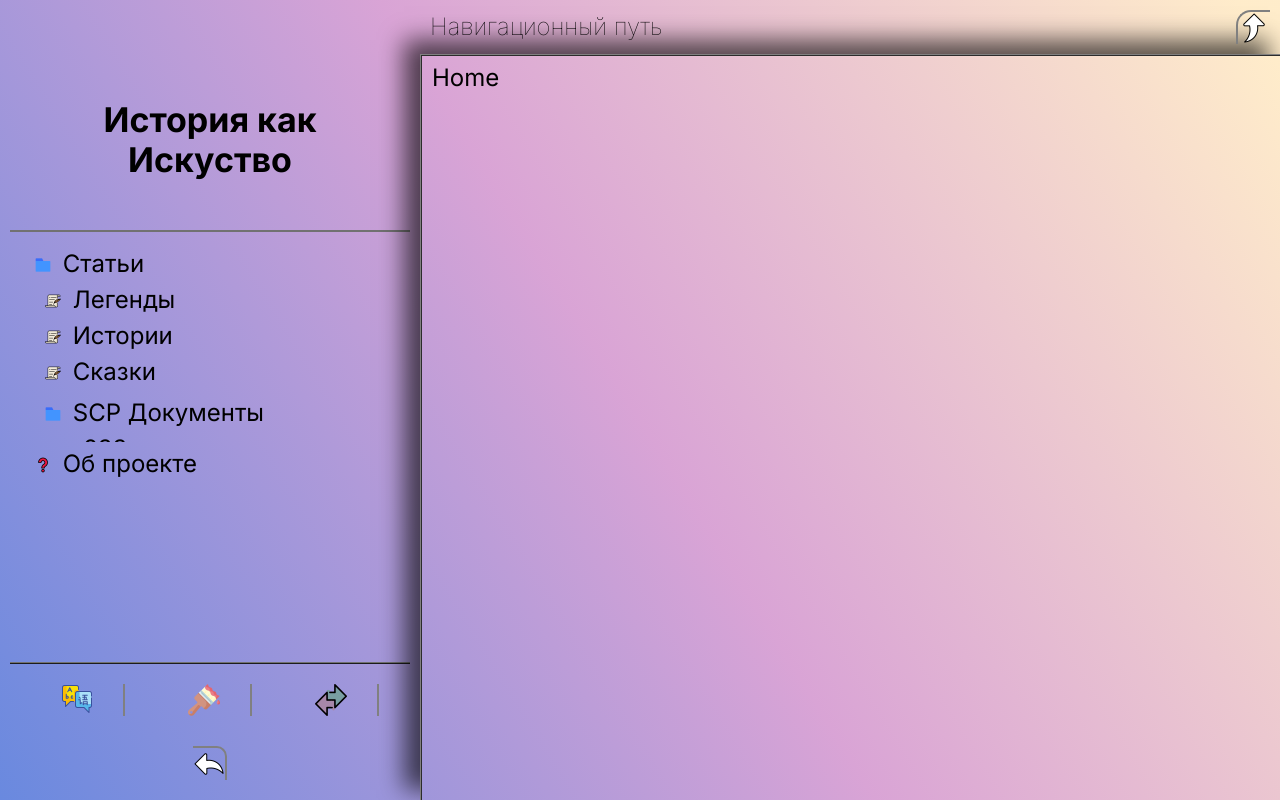
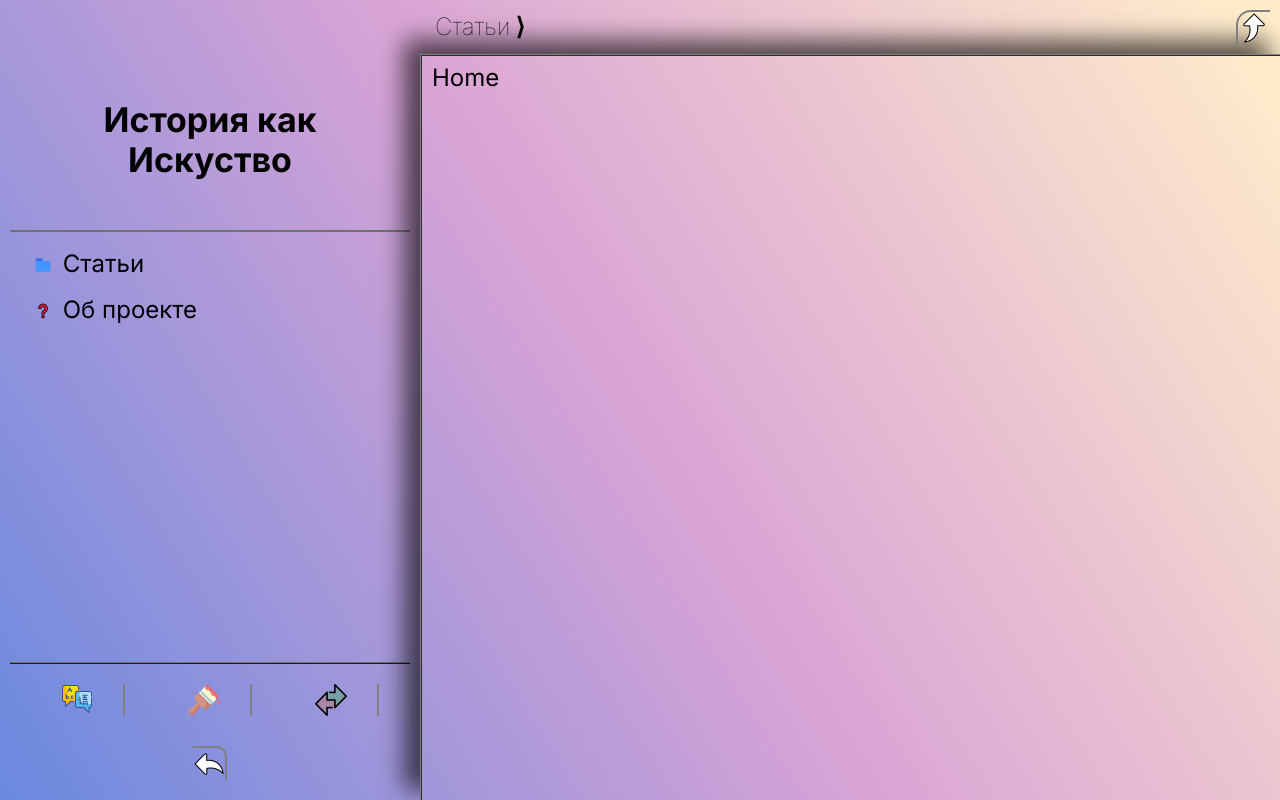
Before and after one commit to DmRafaule/TalesOfHumanity, a Django app: page / in a window 1280 px wide. Run offline with Django 4.2, Linux system fonts and the light colour scheme; data comes from the database, SQL or seed files in the repository; both versions use the stored data as it was after the commit.

Commit message:
Added and syncronized navigation with django server Init syncronization for navigation_path with django server

```diff
--- a/HistoryAsAnArt/Base/admin.py
+++ b/HistoryAsAnArt/Base/admin.py
@@ -1,5 +1,5 @@
 from django.contrib import admin
-from .models import *
+from .models import Article, Category
 
 
 class ArticleAdmin(admin.ModelAdmin):
--- a/HistoryAsAnArt/Base/models.py
+++ b/HistoryAsAnArt/Base/models.py
@@ -13,7 +13,7 @@
 
 class Category(models.Model):
     name = models.CharField(max_length=50, db_index=True, unique=True, blank=False)
-    slug = models.SlugField(max_length=50, db_index=True, unique=True)
+    slug = models.SlugField(max_length=50, db_index=True, unique=True, blank=False)
     articles = models.ManyToManyField(Article, blank=True)
     subcategories = models.ManyToManyField('self', blank=True)
 
--- a/HistoryAsAnArt/Base/static/Base/css/base.css
+++ b/HistoryAsAnArt/Base/static/Base/css/base.css
@@ -1,8 +1,8 @@
 @import url(zero.css);
-@import url(collapsingTree.css);
 @import url(containers.css);
 @import url(button.css);
-@import url(debug.css);
+@import url(collapsingTree.css);
+@import url(navigation_path.css);
 
 
 .wrapper{
@@ -24,9 +24,11 @@
 }
 
 .navigation{
-    height: 100%;
+	max-height: 100%;
+	overflow:scroll;
     flex: 0 1 auto;
-    overflow: hidden;
+	/*height:100%;*/
+    /*overflow: hidden;*/
     transition: width 0.5s, padding 0.5s;
 }
 .navigation--hide{
@@ -37,10 +39,11 @@
 .navigation--toreplace{
     max-width: 400px;
     min-width: 300px;
+	flex-grow: 1;
     height: 100%;
     padding: 10px;
     flex: 0 1 auto;
-    overflow: hidden;
+	overflow:scroll;
     transition: width 0.5s, padding 0.5s;
 }
 
@@ -65,6 +68,9 @@
 }
 
 .navigation_body{
+	flex-grow: 1;
+	/*max-height: 100%;
+	overflow:scroll;*/
     border-top: 2px solid rgb(113, 113, 113);
     border-bottom: 2px ridge rgb(113, 113, 113);
 }
@@ -77,7 +83,6 @@
 }
 
 .collapsing_tree{
-    max-height: 200px;
     overflow-y:scroll;
 }
 
@@ -112,26 +117,6 @@
     display: none;
 }
 
-.navigation_path__container{
-    flex: 1 1 auto;
-}
-
-.navigation_path{
-    height: fit-content;
-    padding-left: 10px;
-    overflow: hidden;
-    transition: height 0.5s, padding-left 0.5s;
-}
-
-.navigation_path--hide{
-    height: 0px;
-    padding-left: 0px;
-}
-
-.navigation_path__text{
-    font-weight: 100;
-    align-self: center;
-}
 
 #viewer{
     border-top: 2px ridge grey;
--- /dev/null
+++ b/HistoryAsAnArt/Base/static/Base/css/navigation_path.css
@@ -0,0 +1,36 @@
+.navigation_path__container{
+    flex: 1 1 auto;
+}
+
+.navigation_path{
+    height: fit-content;
+    padding-left: 10px;
+    overflow: hidden;
+    transition: height 0.5s, padding-left 0.5s;
+	justify-content: space-between;
+}
+
+.navigation_path--hide{
+    height: 0px;
+    padding-left: 0px;
+}
+
+.navigation_path__text{
+    font-weight: 100;
+    align-self: center;
+	max-width: 50%;
+    overflow: hidden;
+}
+
+.navigation_path__text_element{
+
+}
+
+.navigation_path__text_element > p{
+	padding-right: 5px;
+	padding-left: 5px;
+}
+
+.navigation_path__text_element > b{
+
+}
--- a/HistoryAsAnArt/Base/static/Base/js/collapsingTree.js
+++ b/HistoryAsAnArt/Base/static/Base/js/collapsingTree.js
@@ -1,7 +1,44 @@
-var togglers = document.getElementsByClassName("collapsing_tree__toggler_header");
+let togglers = document.getElementsByClassName("collapsing_tree__toggler_header");
 
-for ( var i = 0; i < togglers.length; i++) {
-  togglers[i].addEventListener("click", function() {
-    this.parentElement.querySelector(".collapsing_tree__toggler_body").classList.toggle("active");
-  });
+
+function ClickOnToggler(){
+	UpdateNavigationPath($(this).attr("data-catname"))
+	var parent_name = "Статьи"
+	catid = $(this).attr("data-catid");
+	// I found out this solution more easy to implement. Essentially we just looking for parent with the same attribute
+	parent_name = $("#collapsing_tree__toggler_header_"+catid).parent().parent().prev().attr("data-catname")
+	// Firs entry of this var. gonna always be undefined because it is a root of tree
+	if (parent_name == undefined)
+		parent_name = "Статьи"
+	$.ajax({
+		type: "POST",
+		// What kind of addres our server expectin for (gonna handle sended data)
+		url: "navigation/",
+		// Data to send on server
+		// I need pass to server parent name because I need to hide one of field (ManyToMany django DB relation)
+		data: {"category_id":catid, "parent":parent_name},
+		// For activating feature of django csrf-tokent protection
+		headers: {'X-CSRFToken': csrftoken},
+		mode: 'same-origin', // Do not send CSRF token to another domain.
+		success: function(result) {
+			// Get the body of toggler
+			var body = $('#collapsing_tree__toggler_body_'+catid);
+			// Insert 'answer' from server into site code
+			body.html(result)
+			// Set body of toggler visible
+			body.toggleClass('active')
+			// Update all available elements for interacting
+			togglers = document.querySelectorAll(".collapsing_tree__toggler_header");
+			$(".collapsing_tree__toggler_header").off("click")
+			$(".collapsing_tree__toggler_header").one("click",ClickOnToggler)
+		}
+	});
 }
+
+function UpdateNavigationPath(name){
+
+}
+
+$(document).ready(function(){
+	$(".collapsing_tree__toggler_header").one("click",ClickOnToggler);
+});
--- a/HistoryAsAnArt/Base/templates/Base/base.html
+++ b/HistoryAsAnArt/Base/templates/Base/base.html
@@ -22,67 +22,18 @@
                 <div id="articles" class="navigation_body__element container__column--margins">
                     <!-- START Collapsing tree root -->
                     <div class="collapsing_tree">
-                        <!-- START Toggler of collapsing tree -->
-                        <div class="collapsing_tree__toggler">
-                            <div class="collapsing_tree__toggler_header collapsing_tree__element">
-                                <img class="collapsing_tree__side_image" src="{% static 'Base/img/folder.png' %}" alt="image for toggle list, folder">
-                                <span>Статьи</span>
+                        {% for category in categories%}
+                            {% if category.name == "Статьи" %}
+                            <div class="collapsing_tree__toggler">
+								<div id="collapsing_tree__toggler_header_{{category.id}}" class="collapsing_tree__toggler_header collapsing_tree__element" data-catid="{{category.id}}" data-catname="{{category.name}}">
+                                    <img class="collapsing_tree__side_image" src="{% static 'Base/img/folder.png' %}" alt="image for toggle list, folder">
+                                    <span>{{category.name}}</span>
+                                </div>
+								<div id ="collapsing_tree__toggler_body_{{category.id}}" class="collapsing_tree__toggler_body active">
+                                </div>
                             </div>
-                            <div class="collapsing_tree__toggler_body">
-                                <!-- START Element of collapsing tree-->
-                                <div class="collapsing_tree__element">
-                                    <a href="#">
-                                        <img class="collapsing_tree__side_image" src="{% static 'Base/img/script.png' %}" alt="image for toggle list, folder">
-                                        <span>Легенды</span>
-                                    </a>
-                                </div>
-                                <!-- END Element of collapsing tree-->
-                                <!-- START Element of collapsing tree-->
-                                <div class="collapsing_tree__element">
-                                    <a href="#">
-                                        <img class="collapsing_tree__side_image" src="{% static 'Base/img/script.png' %}" alt="image for toggle list, folder">
-                                        <span>Истории</span>
-                                    </a>
-                                </div>
-                                <!-- END Element of collapsing tree-->
-                                <!-- START Element of collapsing tree-->
-                                <div class="collapsing_tree__element">
-                                    <a href="#">
-                                        <img class="collapsing_tree__side_image" src="{% static 'Base/img/script.png' %}" alt="image for toggle list, folder">
-                                        <span>Сказки</span>
-                                    </a>
-                                </div>
-                                <!-- END Element of collapsing tree-->
-                                <!-- START Toggler of collapsing tree -->
-                                <div class="collapsing_tree__toggler">
-                                    <div class="collapsing_tree__toggler_header  collapsing_tree__element ">
-                                        <img class="collapsing_tree__side_image" src="{% static 'Base/img/folder.png' %}" alt="image for toggle list, folder">
-                                        <span>SCP Документы</span>
-                                    </div>
-                                    <div class="collapsing_tree__toggler_body">
-                                        <!-- START Element of collapsing tree-->
-                                        <div class="collapsing_tree__element">
-                                            <a href="#">
-                                                <img class="collapsing_tree__side_image" src="{% static 'Base/img/script.png' %}" alt="image for toggle list, folder">
-                                                <span>633</span>
-                                            </a>
-                                        </div>
-                                        <!-- END Element of collapsing tree-->
-                                        <!-- START Element of collapsing tree-->
-                                        <div class="collapsing_tree__element">
-                                            <a href="#">
-                                                <img class="collapsing_tree__side_image" src="{% static 'Base/img/script.png' %}" alt="image for toggle list, folder">
-                                                <span>507</span>
-                                            </a>
-                                        </div>
-                                        <!-- END Element of collapsing tree-->
-
-                                    </div>
-                                </div>
-                                <!-- END Toggler of collapsing tree -->
-                            </div>
-                        </div>
-                        <!-- END Toggler of collapsing tree -->
+                            {% endif %}
+                        {% endfor %}
                     </div>
                     <!-- End Collapsing tree root -->
                 </div>
@@ -128,7 +79,16 @@
         </div>
         <div id="navigation_path__container" class="column_container row_container_element__expanding">
             <div id="navigation_path" class="navigation_path row_container column_container_element ">
-                <div class="navigation_path__text row_container_element__expanding  container__row--margins">Навигационный путь</div>
+                <div class="navigation_path__text row_container row_container_element__expanding  container__row--margins">
+					{% block navigation_path %}
+					<div class="navigation_path__text_element row_container">
+						<p>
+						Статьи
+						</p>
+						<b>⟩</b>
+					</div>
+					{% endblock %}
+				</div>
                 <!--Button to collapse navigation_path element(on top)-->
                 <div id="navigation_path__collapse_button" class="button navigation_path__collapse_button">
                     <img src="{% static 'Base/img/collapse.png' %}" alt="Collapse to top arrow">
@@ -141,9 +101,14 @@
             </div>
         </div>
     </div>
-    <!-- This is for knowing where to look for an images-->
+    <!-- Loading jQuery For AJAX behaviour -->
+    <script src="https://cdnjs.cloudflare.com/ajax/libs/jquery/3.3.1/jquery.min.js"></script>
+    <!-- This is for knowing where to look for an images
+		 And csrf tokkent -->
+    {% csrf_token %}
     <script>
         var PATH = "{% static .%}"
+        const csrftoken = document.querySelector('[name=csrfmiddlewaretoken]').value;
     </script>
     <script src="{% static 'Base/js/base.js' %}"></script>
     <script src="{% static 'Base/js/collapsingTree.js' %}"></script>
--- a/HistoryAsAnArt/Base/urls.py
+++ b/HistoryAsAnArt/Base/urls.py
@@ -1,8 +1,12 @@
-from django.urls import path, include
-from .views import *
+from django.urls import path
+from .views import home, about, navigation, navigationPath
 
 
 urlpatterns = [
     path('', home, name='home'),
-    path('about/', about, name='about')
+    path('about/', about, name='about'),
+    path('navigation/', navigation, name='navigation'),
+    path('about/navigation/', navigation, name='about_navigation'),
+    path('navigationPath/', navigationPath, name='navigationPath'),
+    path('about/navigationPath/', navigationPath, name='navigationPath'),
 ]
--- a/HistoryAsAnArt/Base/views.py
+++ b/HistoryAsAnArt/Base/views.py
@@ -1,8 +1,37 @@
 from django.shortcuts import render
+from .models import Category, Article
 
 
 def home(request):
-    return render(request,'Base/home.html')
+    context = {
+        'articles': Article.objects.all(),
+        'categories': Category.objects.all(),
+    }
+    return render(request, 'Base/home.html', context)
+
 
 def about(request):
-    return render(request,'Base/about.html')
+    context = {
+        'articles': Article.objects.all(),
+        'categories': Category.objects.all(),
+    }
+    return render(request, 'Base/about.html', context)
+
+
+def navigation(request):
+    if request.method == 'POST':
+        cat_id = request.POST['category_id']
+        cat_paren_name = request.POST['parent']
+        cat = Category.objects.get(id=int(cat_id))
+    context = {
+        'articles': cat.articles.all(),
+        'categories': cat.subcategories.all().exclude(name=cat_paren_name),
+    }
+    return render(request, 'Base/collapsingTree.html', context)
+
+
+def navigationPath(request):
+    pathList = None
+    if request.method == 'POST':
+        pathList = request.POST['pathList']
+    return render(request, 'Base/navigationPath.html', {'pathList': pathList})
--- a/HistoryAsAnArt/HistoryAsAnArt/settings.py
+++ b/HistoryAsAnArt/HistoryAsAnArt/settings.py
@@ -127,3 +127,7 @@
 # https://docs.djangoproject.com/en/4.2/ref/settings/#default-auto-field
 
 DEFAULT_AUTO_FIELD = 'django.db.models.BigAutoField'
+
+# Security
+# For using CRFS protection feature with POST requests
+CSRF_USE_SESSIONS = True
```
Also changed, not shown: HistoryAsAnArt/Base/templates/Base/collapsingTree.html (added, +22 -0 lines), HistoryAsAnArt/Base/templates/Base/navigationPath.html (added, +12 -0 lines), HistoryAsAnArt/Base/templates/Base/testFolder.html (added, +13 -0 lines), HistoryAsAnArt/Base/migrations/0001_initial.py, HistoryAsAnArt/db.sqlite3.
